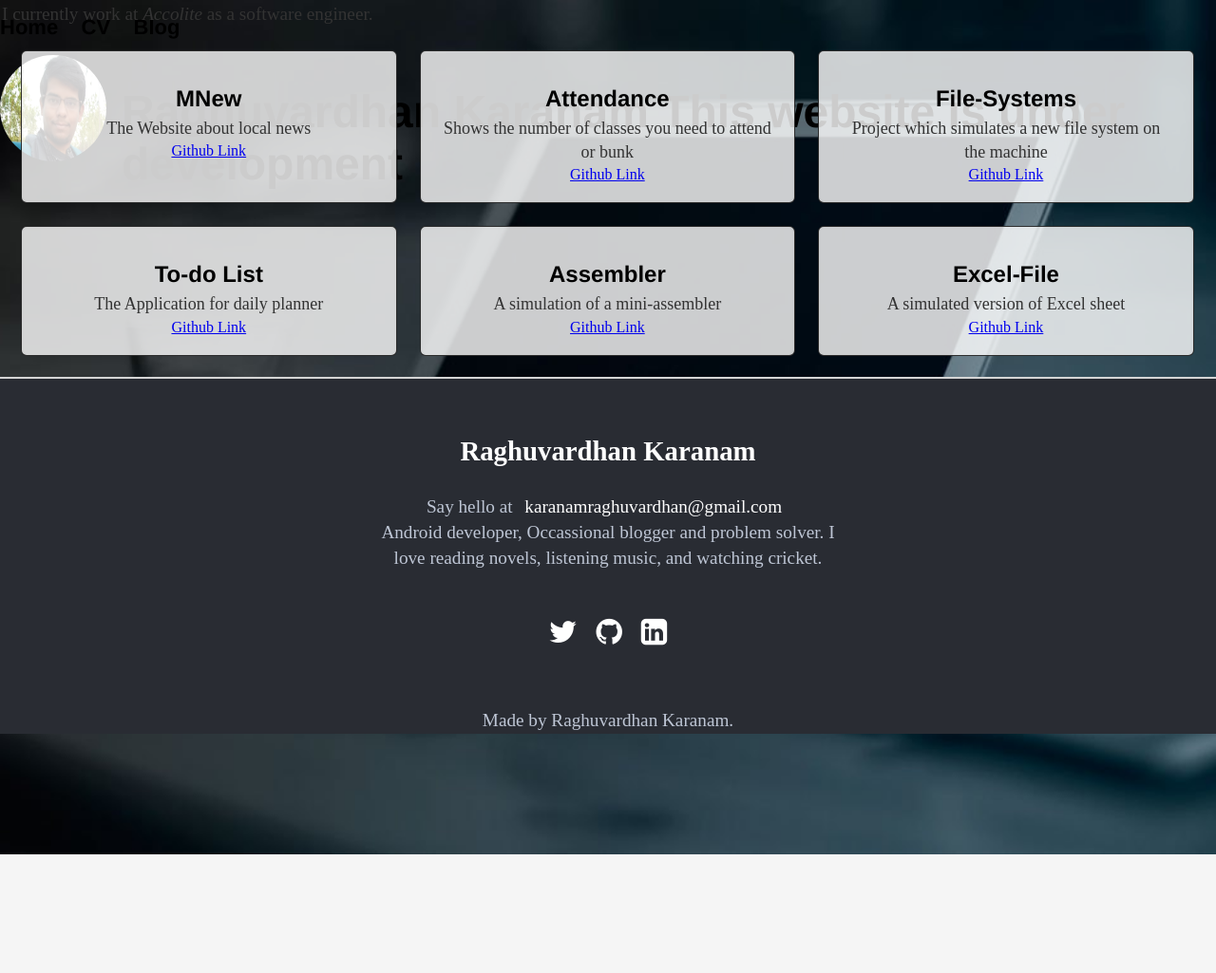
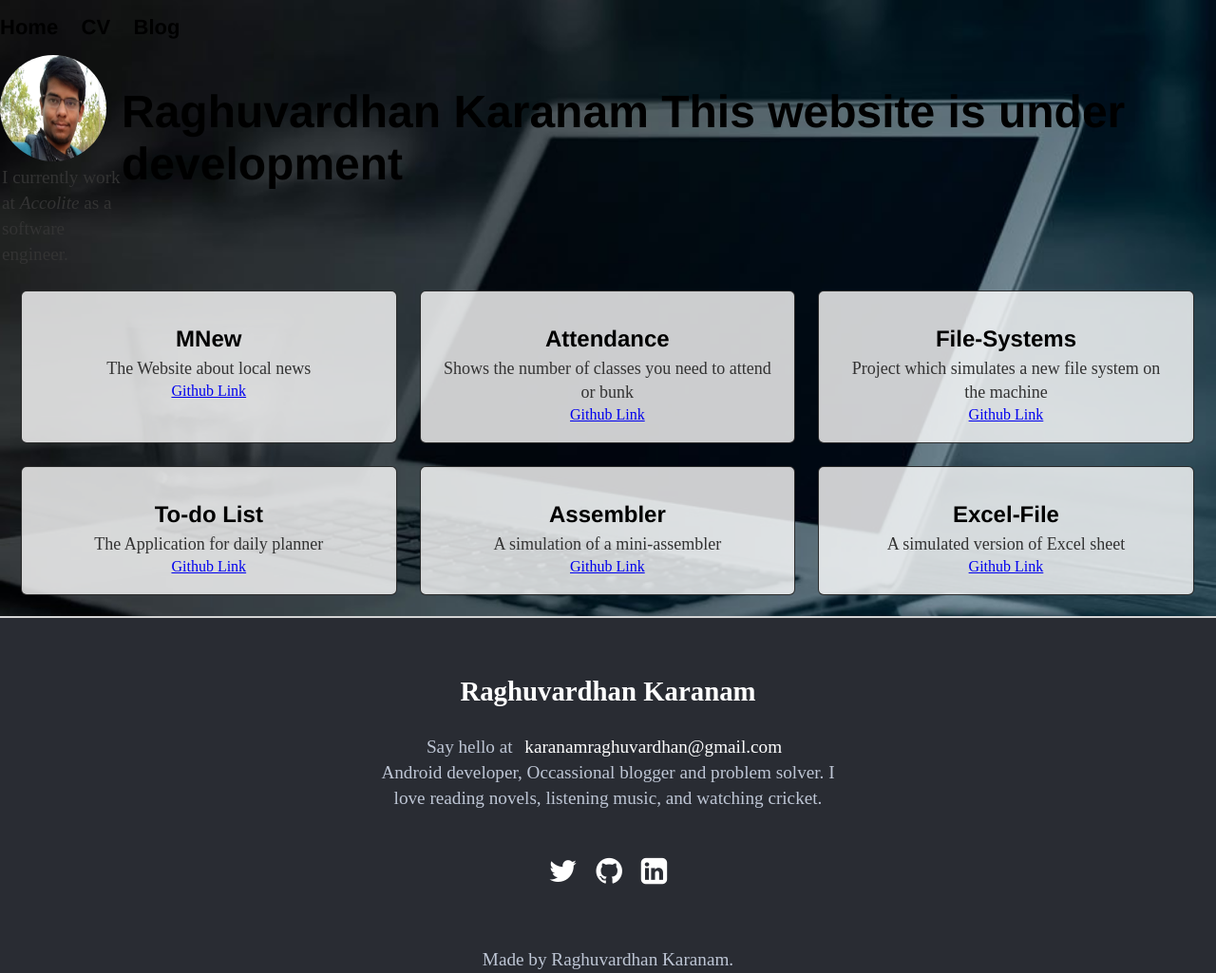
Before and after one commit to raghuvardhan/raghuvardhan.github.io, a Jekyll site: the page built from index.html, in a window 1280 px wide. Shown: the whole page at 95% size. Built offline with Jekyll 4.4.1, drawn with Linux system fonts in a browser that asks for light colours; before the commit the page ends 900 px from its top, so only the background shows below that.

Commit message:
Update _layouts/default.html

```diff
--- a/_layouts/default.html
+++ b/_layouts/default.html
@@ -10,8 +10,8 @@
 		</head>
 		<body>
 			<header>
-				<div class="header-background">
-					<nav>
+				<div class="header-background"></div>
+				<nav>
 					<div class="nav-right">
 			    		<ul>
 			        		<li><a href="/" class="pages">Home</a></li>
@@ -29,8 +29,6 @@
 						<h1>Raghuvardhan Karanam This website is under development</h1>
 					</span>
 				</div>
-				</div>
-
 			</header><!-- /.blurb -->
 
 			<div class="container">
```
